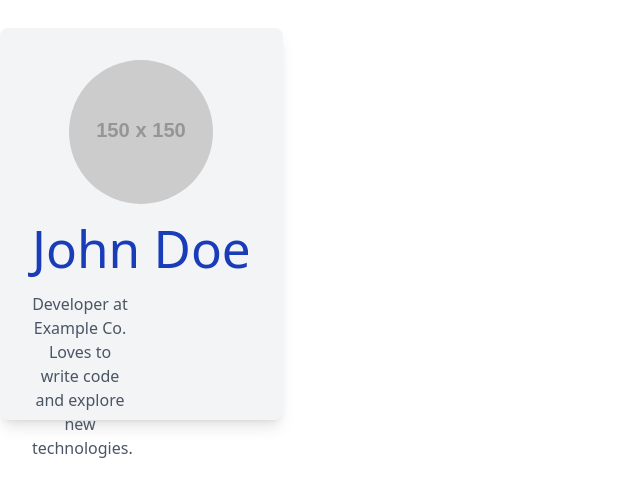
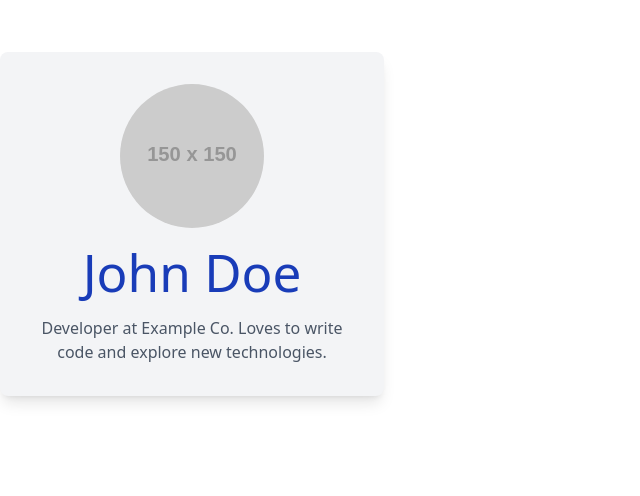
Before and after one commit to elsaidih/alx-fe-reactjs, a React (Vite) app in the folder tailwind-react-integration/: page / in a window 1280 px wide. Shown: the part 176-672 px from the top of the page, without its empty margins (0-640 px from the left). Built offline with nearby package versions, Linux system fonts and the light colour scheme.

Commit message:
Add css tailwind

```diff
--- a/tailwind-react-integration/src/components/UserProfile.jsx
+++ b/tailwind-react-integration/src/components/UserProfile.jsx
@@ -1,10 +1,19 @@
 function UserProfile() {
   return (
-    <div className="bg-gray-100 sm:p-4 md:p-8 max-w-xs md:max-w-sm mx-auto my-10 md:my-20 rounded-lg shadow-lg">
-      <img className="w-32 h-32 md:w-36 md:h-36 rounded-full mx-auto" src="https://via.placeholder.com/150" alt="User" />
-      <h1 className="text-lg md:text-xl text-blue-800 my-4 text-center">John Doe</h1>
-      <p className="text-gray-600 sm:w-24 sm:h-24 text-sm md:text-base text-center">Developer at Example Co. Loves to write code and explore new technologies.</p>
+    <div className="bg-gray-100 sm:p-4 md:p-8 max-w-xs md:max-w-sm mx-auto my-10 md:my-20 rounded-lg shadow-lg hover:shadow-xl transition-shadow duration-300 ease-in-out">
+      <img
+        src="https://via.placeholder.com/150"
+        alt="User"
+        className="w-32 h-32 md:w-36 md:h-36 rounded-full mx-auto hover:scale-110 transition-transform duration-300 ease-in-out"
+      />
+      <h1 className="text-lg md:text-xl text-blue-800 my-4 text-center hover:text-blue-500 transition-colors duration-300 ease-in-out">
+        John Doe
+      </h1>
+      <p className="text-gray-600 text-sm md:text-base text-center">
+        Developer at Example Co. Loves to write code and explore new technologies.
+      </p>
     </div>
   );
 }
+
 export default UserProfile;
```
